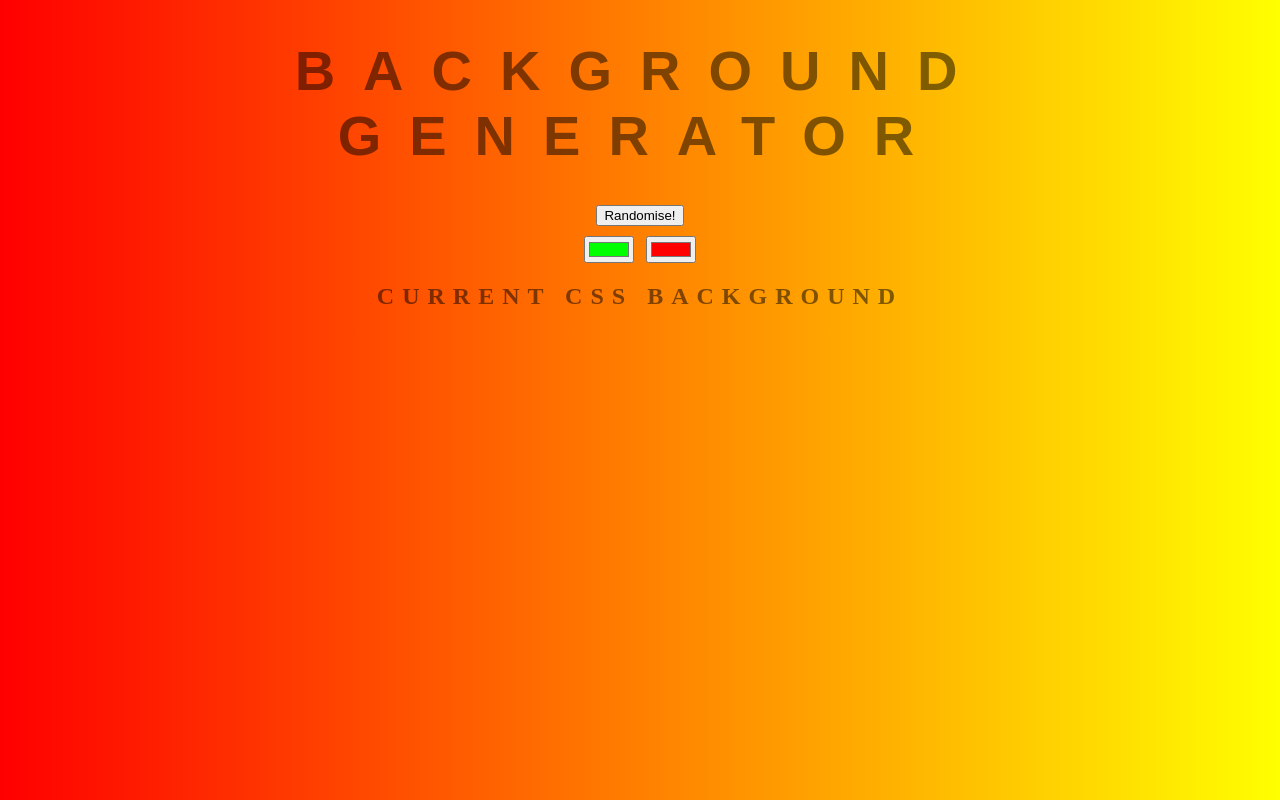
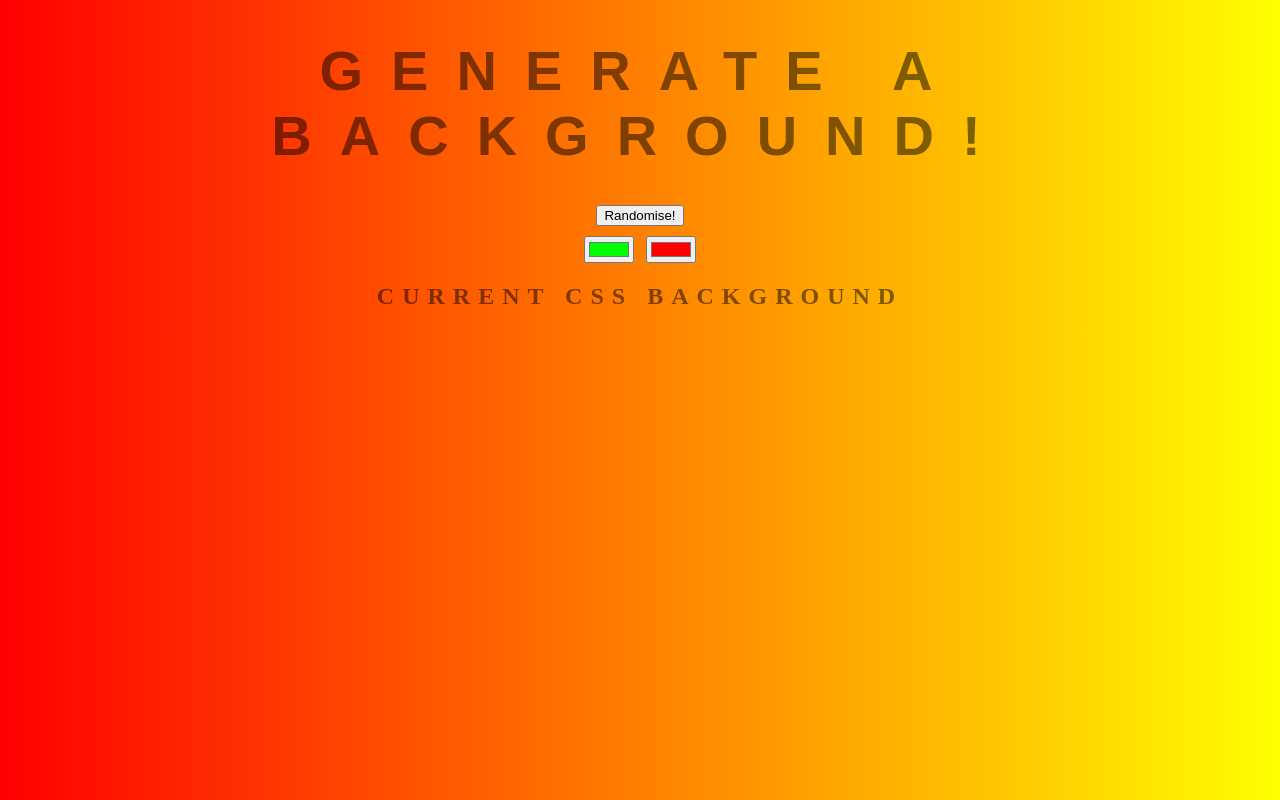
Before and after one commit to Qasiel/background-generator, a plain HTML site: page index.html in a window 1280 px wide. Drawn offline with Linux system fonts and the light colour scheme.

Commit message:
Changed header to be more descriptive

```diff
--- a/index.html
+++ b/index.html
@@ -8,7 +8,7 @@
     <title>Cooler Gradient Background</title>
 </head>
 <body id="gradient">
-    <h1>Background Generator</h1>
+    <h1>Generate a Background!</h1>
     <button id="random">Randomise!</button>
     <input type="color" name="colour1" class="colour1" value="#00ff00" id="">
     <input type="color" name="colour2" class="colour2" value="#ff0000" id="">
```
